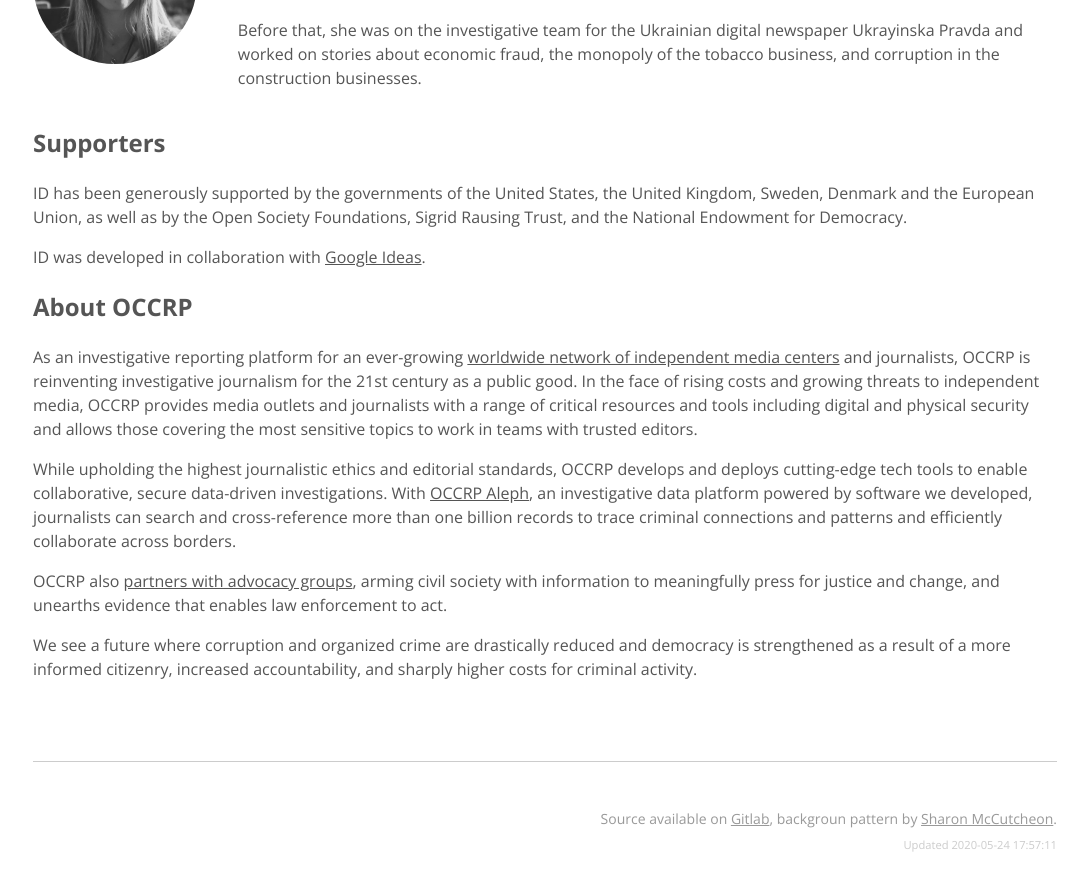
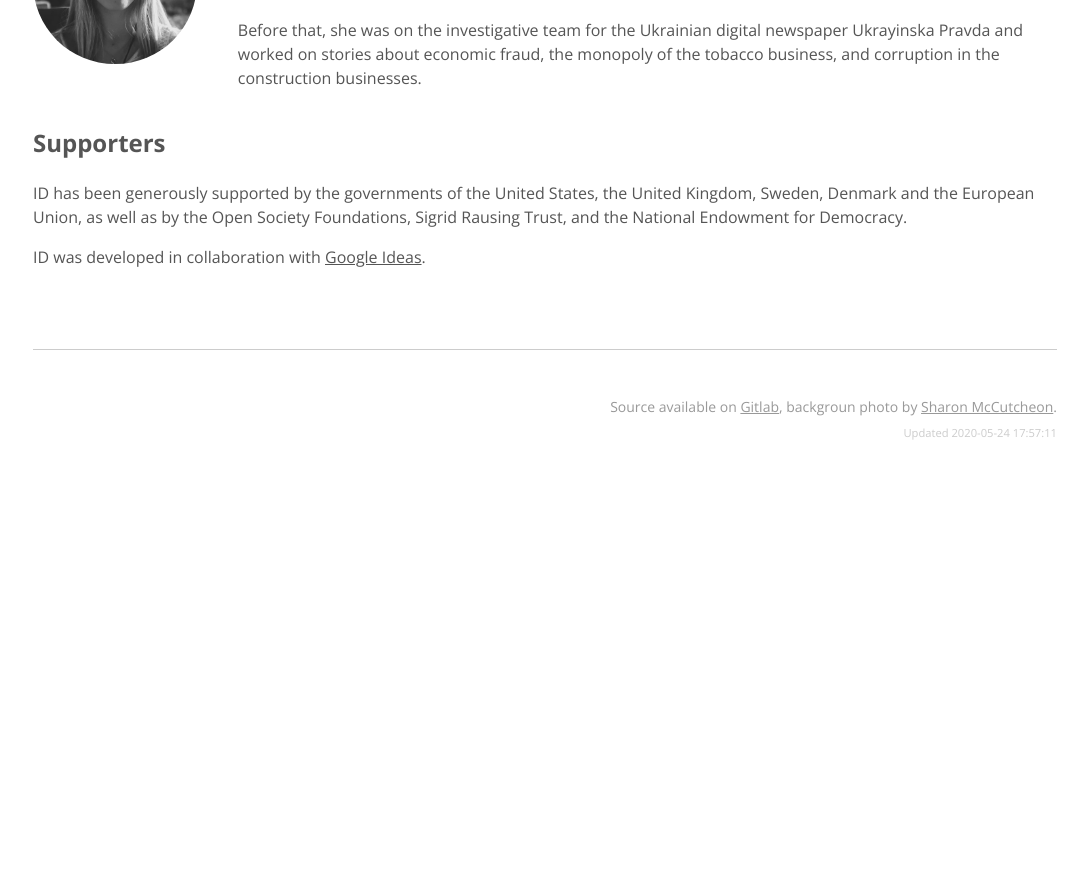
Before and after one commit to occrp/investigativedashboard.org, a Jekyll site: the page built from about.md, in a window 1280 px wide and 900 px high, scrolled down 2882 px. Shown: the top 891 px of the window, without its empty margins (95-1182 px from the left). Built offline with Jekyll 4.4.1, drawn with Linux system fonts in a browser that asks for light colours; nearby versions of some CDN libraries; after the commit the page ends 3370 px from its top, so only the background shows below that.

Commit message:
Updated the OCCRP related links/copy.

```diff
--- a/_includes/footer.html
+++ b/_includes/footer.html
@@ -3,7 +3,7 @@
     <p class="silver pv4 lh-copy f6">
       Source available on
       <a class="silver dim" href="{{ site.repository_url }}">Gitlab</a>,
-      backgroun pattern by
+      backgroun photo by
       <a class="silver dim" href="https://unsplash.com/photos/WqPAETBU2G8">
         Sharon McCutcheon</a>.
 
--- a/about.md
+++ b/about.md
@@ -5,7 +5,8 @@ permalink: /about/
 ---
 
 <b>ID</b> is an
-<abbr title="Organized Crime and Corruption Reporting Project">OCCRP</abbr>
+<a class="mid-gray dim" href="https://www.occrp.org/en/about-us"
+  title="Organized Crime and Corruption Reporting Project">OCCRP</a>
 service that helps investigative journalists within the network conduct
 research quickly and effectively.
 
@@ -214,31 +215,3 @@ Democracy.
 
 ID was developed in collaboration with
 <a class="mid-gray dim" href="https://jigsaw.google.com">Google Ideas</a>.
-
-## About OCCRP
-
-As an investigative reporting platform for an ever-growing
-<a class="mid-gray dim" href="https://www.occrp.org/en/members">worldwide
-network of independent media centers</a> and journalists, OCCRP is reinventing
-investigative journalism for the 21st century as a public good.
-In the face of rising costs and growing threats to independent media, OCCRP
-provides media outlets and journalists with a range of critical resources and
-tools including digital and physical security and allows those covering the
-most sensitive topics to work in teams with trusted editors.
-
-While upholding the highest journalistic ethics and editorial standards, OCCRP
-develops and deploys cutting-edge tech tools to enable collaborative, secure
-data-driven investigations.
-With <a class="mid-gray dim" href="https://aleph.occrp.org">OCCRP Aleph</a>,
-an investigative data platform powered by software we developed, journalists
-can search and cross-reference more than one billion records to trace criminal
-connections and patterns and efficiently collaborate across borders.
-
-OCCRP also <a class="mid-gray dim"
-href="https://www.occrp.org/en/gacc/">partners with advocacy groups</a>, arming
-civil society with information to meaningfully press for justice and change,
-and unearths evidence that enables law enforcement to act.
-
-We see a future where corruption and organized crime are drastically reduced
-and democracy is strengthened as a result of a more informed citizenry,
-increased accountability, and sharply higher costs for criminal activity.
```
Also changed, not shown: index.md (+2 -2 lines).
